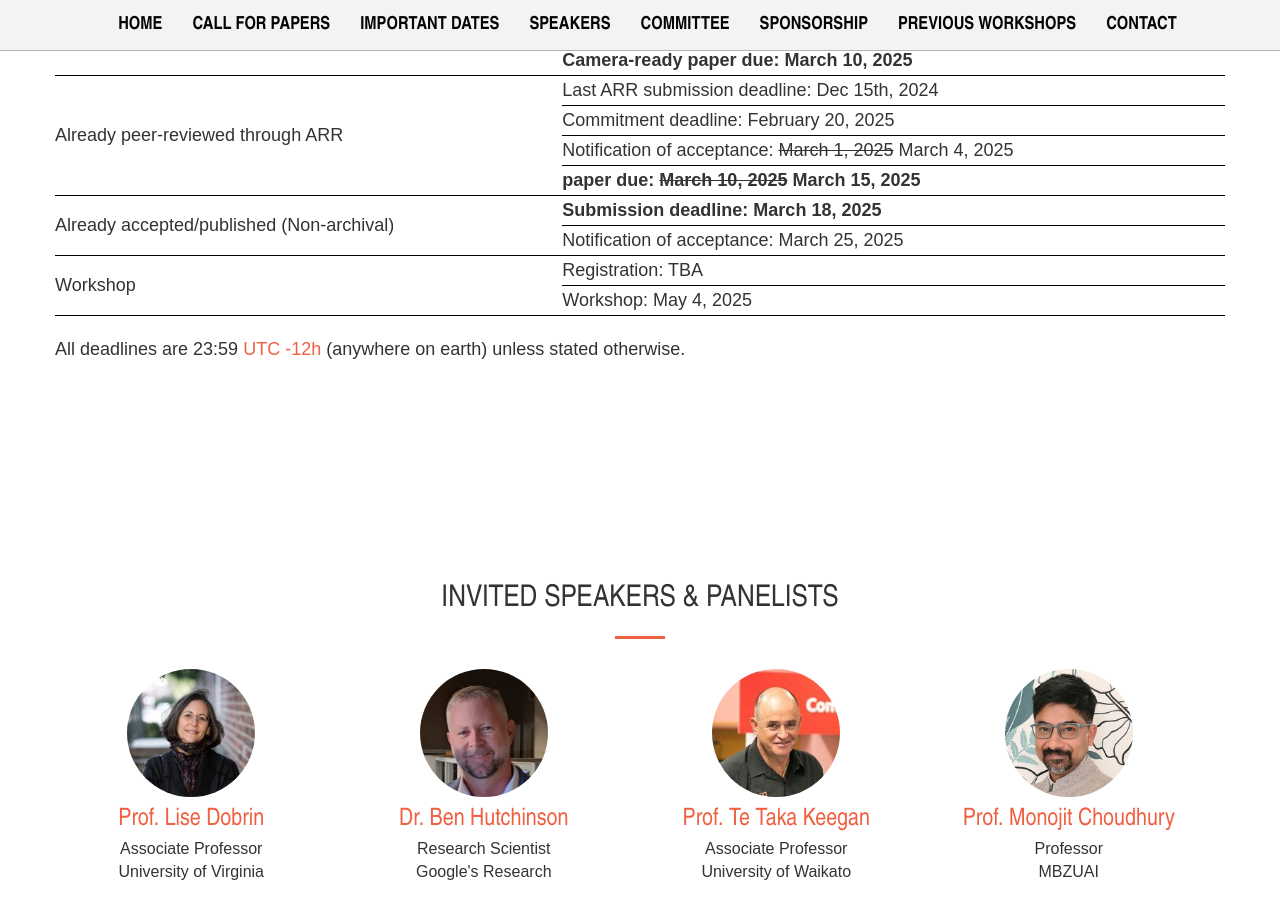
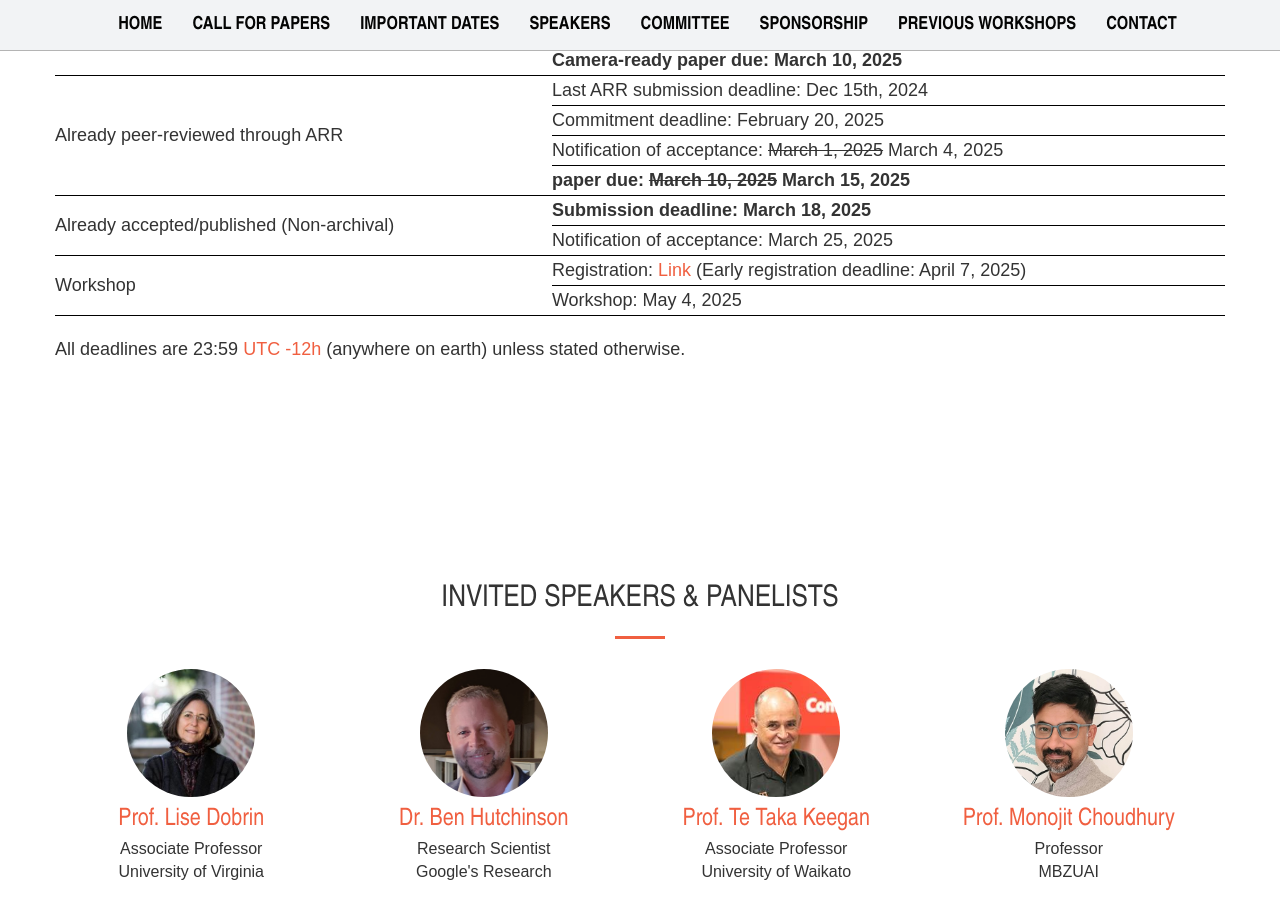
Before and after one commit to c3nlp/c3nlp.github.io, a Jekyll site: the page built from index.html, in a window 1280 px wide and 900 px high, scrolled down 2032 px. Built offline with Jekyll 4.4.1, drawn with Linux system fonts in a browser that asks for light colours.

Commit message:
update registration

```diff
--- a/_includes/dates.html
+++ b/_includes/dates.html
@@ -48,7 +48,7 @@
                     </tr>
                     <tr style="border-bottom: 1px solid black; height: 30px">
                         <td rowspan="2" style="text-align: left;">Workshop</td>
-                        <td>Registration: TBA</td>
+                        <td>Registration: <a href="https://2025.naacl.org/registration/registration/", target="_blank">Link</a> (Early registration deadline: April 7, 2025)</h></td>
                     </tr>
                     <tr style="border-bottom: 1px solid black; height: 30px">
                         <td>Workshop: May 4, 2025</td>
```
Also changed, not shown: 1 other file.
